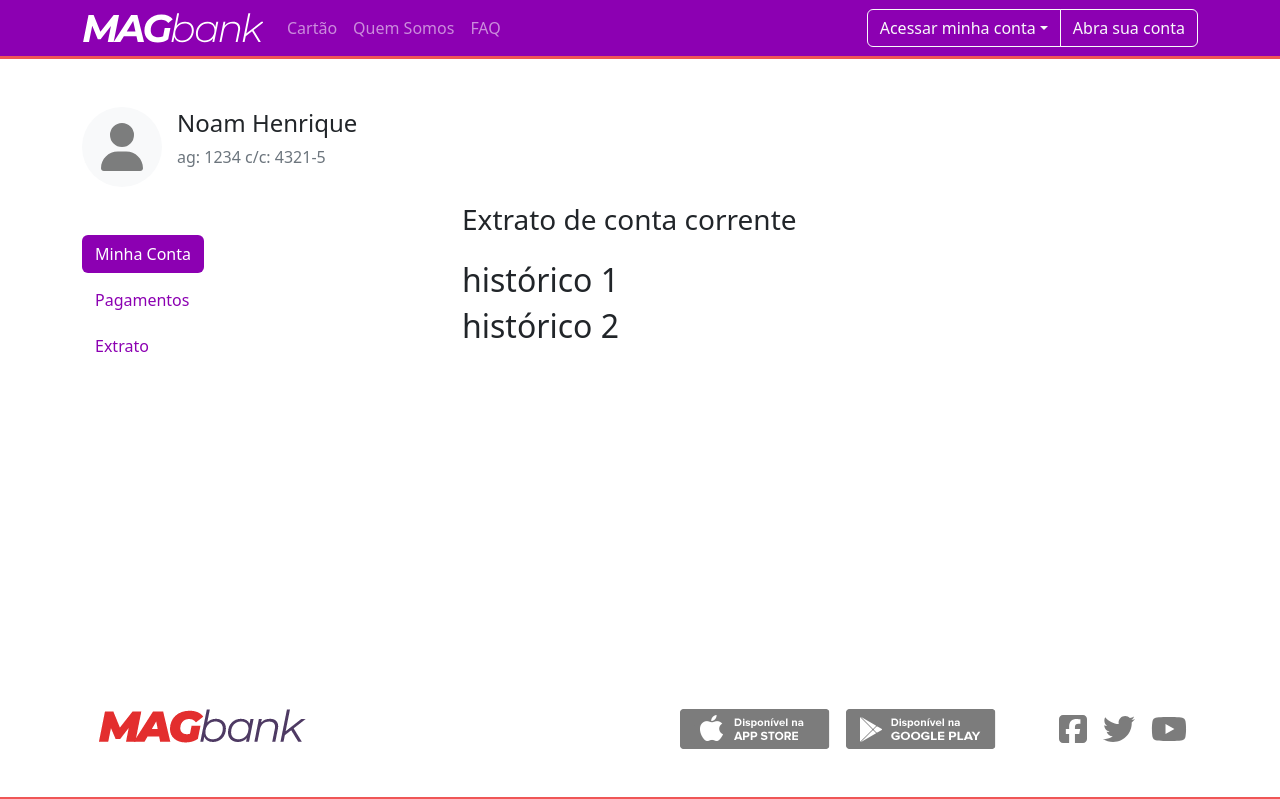
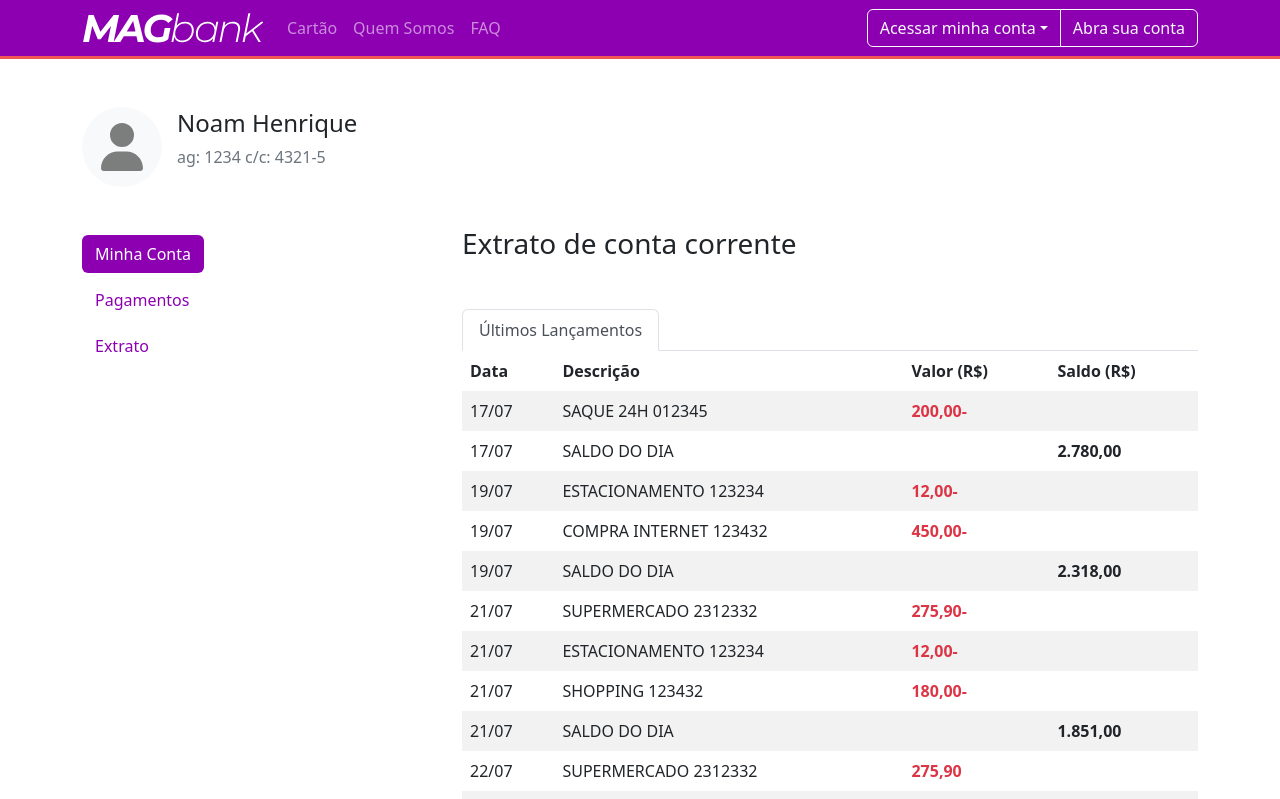
Before and after one commit to noamhenrique/magbank2022, a React (Create React App) app: page /dashboard/history in a window 1280 px wide. Shown: the top 799 px of the page. Built offline with nearby package versions, Linux system fonts and the light colour scheme.

Commit message:
feat(Dashboard): Implementing the extract table

```diff
--- a/src/App.js
+++ b/src/App.js
@@ -11,6 +11,22 @@ import Dashboard from "./views/Dashboard";
 
 const App = () => {
   const [showModal, setShowModal] = useState(false);
+  const [name, setName] = useState();
+  const [account, setAccount] = useState();
+  const isLogged = name && account;
+
+  const fakeAuth = {
+    login(name, account, cb) {
+      setName(name);
+      setAccount(account);
+      setTimeout(cb, 100);
+    },
+    logout(cb) {
+      setName();
+      setAccount();
+      setTimeout(cb, 100);
+    },
+  };
 
   return (
     <Router>
@@ -23,7 +39,7 @@ const App = () => {
             element={<Home handleClick={() => setShowModal(true)}></Home>}
           />
         </Route>
-        <Route path="/login" element={<Login />} />
+        <Route path="/login" element={<Login auth={fakeAuth} />} />
         <Route path="/dashboard" element={<Dashboard />}>
           <Route path="" />
           <Route path="payments" />
--- a/src/components/AccountHistory.js
+++ b/src/components/AccountHistory.js
@@ -1,16 +1,39 @@
-import { Col, Table } from "react-bootstrap";
+import { Col, Table, Tabs, Tab } from "react-bootstrap";
 
 const AccountHistory = ({ data }) => {
   const { history } = data;
 
   return (
     <Col xs={12} lg={8} className="mt-lg-5 pt-lg-4">
-      <h3 className="my-4">Extrato de conta corrente</h3>
-      <Table>
-        {history.map((entry) => (
-          <h2>{entry}</h2>
-        ))}
-      </Table>
+      <h3 className="my-5">Extrato de conta corrente</h3>
+      <Tabs defaultActiveKey="latest">
+        <Tab eventKey="latest" title="Últimos Lançamentos">
+          <Table striped borderless>
+            <thead>
+              <tr>
+                <th>Data</th>
+                <th>Descrição</th>
+                <th>Valor (R$)</th>
+                <th>Saldo (R$)</th>
+              </tr>
+            </thead>
+            <tbody>
+              {history.map(({ date, description, value, balance }) => (
+                <tr>
+                  <td>{date}</td>
+                  <td>{description}</td>
+                  <td>
+                    <strong>{value}</strong>
+                  </td>
+                  <td>
+                    <strong>{balance}</strong>
+                  </td>
+                </tr>
+              ))}
+            </tbody>
+          </Table>
+        </Tab>
+      </Tabs>
     </Col>
   );
 };
--- a/src/views/Dashboard.js
+++ b/src/views/Dashboard.js
@@ -49,7 +49,68 @@ const Dashboard = () => {
         value: "1.500,00",
       },
     ],
-    history: ["histórico 1", "histórico 2"],
+    history: [
+      {
+        date: "17/07",
+        description: "SAQUE 24H 012345",
+        value: <span className="text-danger">200,00-</span>,
+      },
+      {
+        date: "17/07",
+        description: "SALDO DO DIA",
+        balance: "2.780,00",
+      },
+      {
+        date: "19/07",
+        description: "ESTACIONAMENTO 123234",
+        value: <span className="text-danger">12,00-</span>,
+      },
+      {
+        date: "19/07",
+        description: "COMPRA INTERNET 123432",
+        value: <span className="text-danger">450,00-</span>,
+      },
+      {
+        date: "19/07",
+        description: "SALDO DO DIA",
+        balance: "2.318,00",
+      },
+      {
+        date: "21/07",
+        description: "SUPERMERCADO 2312332",
+        value: <span className="text-danger">275,90-</span>,
+      },
+      {
+        date: "21/07",
+        description: "ESTACIONAMENTO 123234",
+        value: <span className="text-danger">12,00-</span>,
+      },
+      {
+        date: "21/07",
+        description: "SHOPPING 123432",
+        value: <span className="text-danger">180,00-</span>,
+      },
+      {
+        date: "21/07",
+        description: "SALDO DO DIA",
+        balance: "1.851,00",
+      },
+      {
+        date: "22/07",
+        description: "SUPERMERCADO 2312332",
+        value: <span className="text-danger">275,90</span>,
+      },
+      {
+        date: "22/07",
+        description: "DEPÓSITO 123234",
+        value: "1.000,00",
+      },
+      {
+        date: "22/07",
+        description: "SALDO DO DIA",
+        balance: "2.576,00",
+      },
+    ],
   };
 
   return (
--- a/src/views/Login.js
+++ b/src/views/Login.js
@@ -1,10 +1,14 @@
-import { Link } from "react-router-dom";
+import { useState } from "react";
+import { Link, useHistory } from "react-router-dom";
 import { Row, Col, Form, Image, Button } from "react-bootstrap";
 import logo from "../assets/MAGbankLogin.png";
 
 import "./Login.scss";
 
-const Login = () => (
+const Login = () => {
+  const [name, setName] = useState;
+
+  return (
     <section className="login">
       <div className="login__container">
         <Row>
@@ -35,5 +39,6 @@ const Login = () => (
       </div>
     </section>
   );
+};
 
 export default Login;
```
Lines whose indentation alone changed are shown as unchanged.
